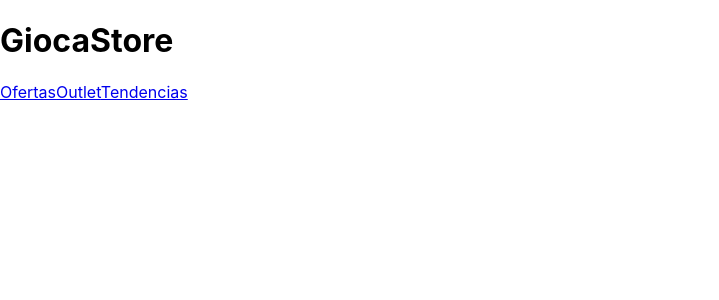
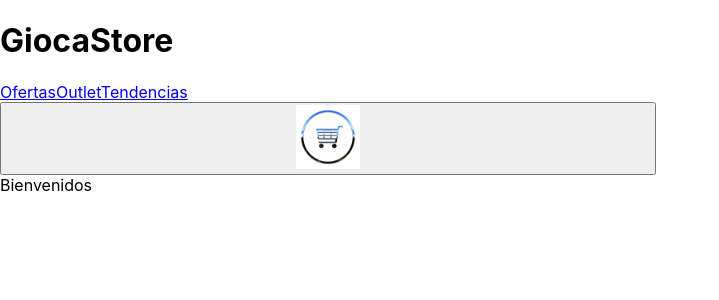
Before and after one commit to chrisalmada10/almadaapp, a React (Create React App) app: page / in a window 1280 px wide. Shown: the top 300 px of the page, without its empty margins (0-719 px from the left). Built offline with nearby package versions, Linux system fonts and the light colour scheme.

Commit message:
falta styles

```diff
--- a/src/App.css
+++ b/src/App.css
@@ -1,6 +1,7 @@
 .App {
   text-align: center;
-}
+  background-color:brown;
+  }
 
 .App-logo {
   height: 40vmin;
--- a/src/App.js
+++ b/src/App.js
@@ -1,13 +1,18 @@
 import React from "react";
 import Navbar from "./Components/Navbar";
+import "./App.css"
+import ItemListConteiner from "./Components/ItemListConteiner";
+
+
 
 
 function App  () {
     return (
-<div className="App">
-<Navbar/>
+    <>
+    <Navbar/>
+    <ItemListConteiner greeting="Bienvenidos"/>
 
-</div>
+    </>
 );
 }
 
--- /dev/null
+++ b/src/Components/CartWidget/index.js
@@ -0,0 +1,14 @@
+import React from  'react';
+import shopping_cart from "../assets 1/logoTienda.jpg";
+import "./styles.css"
+
+const CartWidget = () => {
+    return (
+        <button>
+            <img src={shopping_cart} alt="Cart Icon"/>
+        </button>
+    );
+
+}
+
+export default CartWidget;
--- a/src/Components/Navbar/Navbar.css
+++ b/src/Components/CartWidget/styles.css
@@ -1,7 +1,8 @@
-navbar {
+CartWidget {
     display: flex ;
     justify-content: space-between;
     align-items: center;
+    background-color: blue;
 
 }
 img{
--- /dev/null
+++ b/src/Components/ItemListConteiner/index.js
@@ -0,0 +1,13 @@
+import React from "react";
+
+
+const ItemListConteiner = ({greeting})=>{
+    return (
+        <div className="landing">
+        <span>{greeting}</span>
+        </div>
+
+    );
+};
+
+export default ItemListConteiner;
--- a/src/Components/Navbar/index.js
+++ b/src/Components/Navbar/index.js
@@ -1,6 +1,7 @@
 import React from "react";
-import  logo from "../assets 1/logoImagen.png";
-import "./Navbar.css"
+import CartWidget from "../CartWidget";
+import "./styles.css"
+
 
 
 const menuItems=[
@@ -23,15 +24,14 @@ const Navbar = () => {
         <>
         <div className="nav">
             <h1 className="nav-logo">GiocaStore</h1>
-            <div>
-
-                {menuItems.map((item) => (
+            <div className="nav-items">
+             {menuItems.map((item) => (
                 <a href="/" className="nav-item" key={item.id}>
                     {item.label}
             </a>
             ))}
             </div>
-
+            <CartWidget/>
         </div>
         </>
         );
--- /dev/null
+++ b/src/Components/Navbar/styles.css
@@ -0,0 +1,11 @@
+.Navbar {
+    display: flex ;
+    justify-content: space-between;
+    align-items: center;
+    background-color: blue;
+
+}
+img{
+    width: 10%;
+
+}
```
